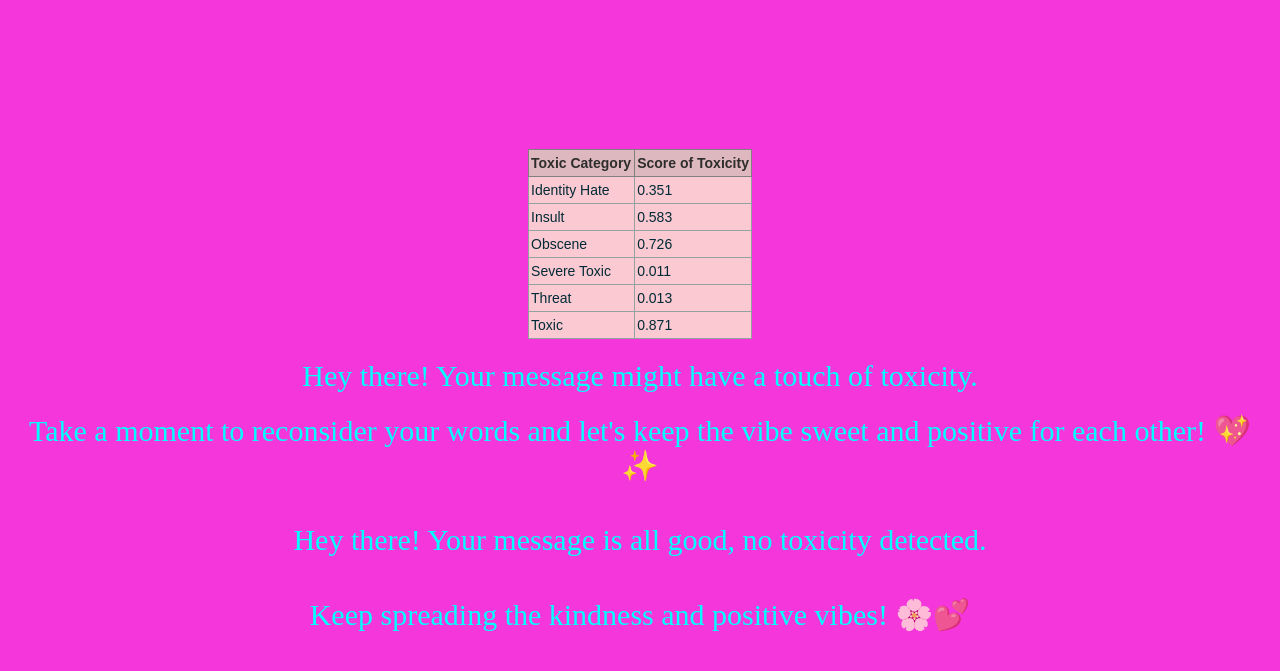
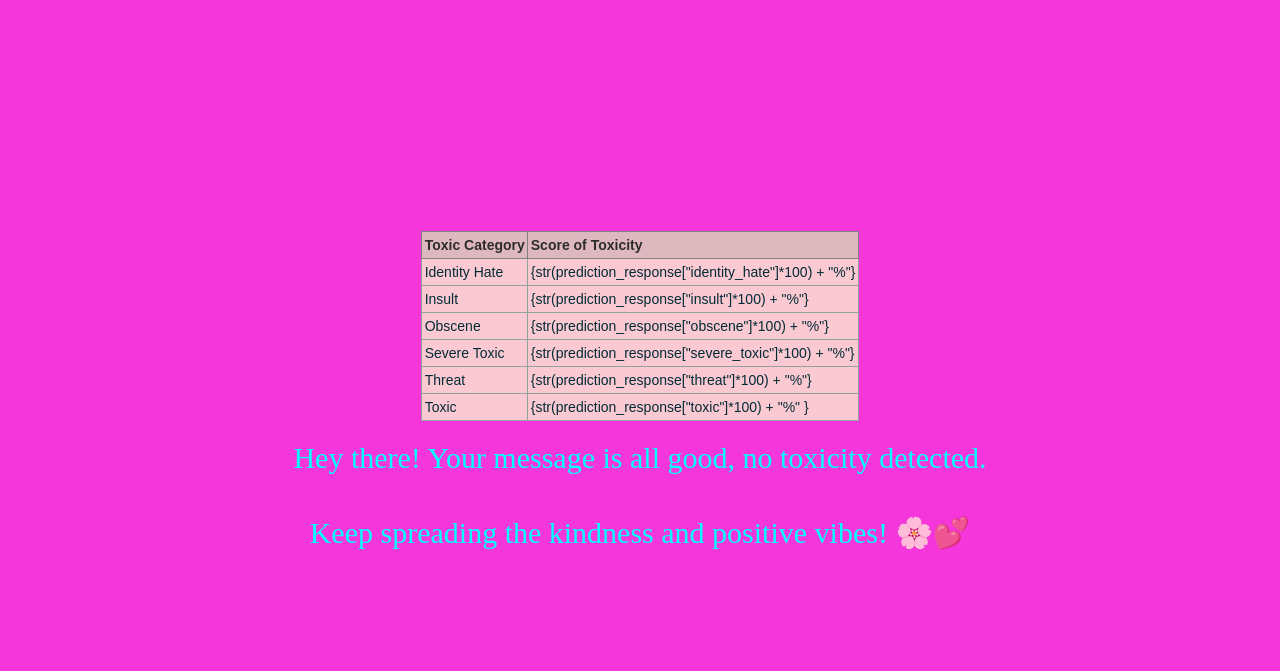
Before and after one commit to RomanNekrasov/toxicity-prediction-mlops-pipeline, a Flask app: template components/toxic-prediction-ui/src/templates/response-page.html in a window 1280 px wide. Shown: the top 671 px of the page. Run offline with Flask 3, Linux system fonts and the light colour scheme; the template is opened without the code that fills it, so the values that code supplies are empty.

Commit message:
HTML response with table and if statements

```diff
--- a/components/toxic-prediction-ui/src/templates/response-page.html
+++ b/components/toxic-prediction-ui/src/templates/response-page.html
@@ -68,55 +68,30 @@
         <tbody>
           <tr>
             <td class="tg-0lax">Identity Hate</td>
-            <td class="tg-0lax">0.351</td>
+            <td class="tg-0lax">{str(prediction_response["identity_hate"]*100) + "%"}</td>
           </tr>
           <tr>
             <td class="tg-0lax">Insult</td>
-            <td class="tg-0lax">0.583</td>
+            <td class="tg-0lax">{str(prediction_response["insult"]*100) + "%"}</td>
           </tr>
           <tr>
             <td class="tg-0lax">Obscene </td>
-            <td class="tg-0lax">0.726</td>
+            <td class="tg-0lax">{str(prediction_response["obscene"]*100) + "%"}</td>
           </tr>
           <tr>
             <td class="tg-0lax">Severe Toxic</td>
-            <td class="tg-0lax">0.011</td>
+            <td class="tg-0lax">{str(prediction_response["severe_toxic"]*100) + "%"}</td>
           </tr>
           <tr>
             <td class="tg-0lax">Threat</td>
-            <td class="tg-0lax">0.013</td>
+            <td class="tg-0lax">{str(prediction_response["threat"]*100) + "%"}</td>
           </tr>
           <tr>
             <td class="tg-0lax">Toxic</td>
-            <td class="tg-0lax">0.871</td>
+            <td class="tg-0lax">{str(prediction_response["toxic"]*100) + "%" }</td>
           </tr>
         </tbody>
         </table>
-
-        <script>
-            // Assume the toxicity_scores variable is provided from the backend
-            var toxicity_scores = {
-                'toxic': 0.871,
-                'identity_hate': 0.351,
-                'insult': 0.583,
-                'obscene': 0.726,
-                'severe_toxic': 0.011,
-                'threat': 0.013,
-            };
-
-            // Frontend logic to check toxicity score and update the page
-            document.addEventListener("DOMContentLoaded", function () {
-                if (toxicity_scores.toxic > 0.70) {
-                    document.getElementById("toxicity-message").innerHTML =
-                        "<p>Hey there! Your message might have a touch of toxicity.</p>" +
-                        "<p>Take a moment to reconsider your words and let's keep the vibe sweet and positive for each other! 💖✨</p>";
-                } else {
-                    document.getElementById("toxicity-message").innerHTML =
-                        "<p>Hey there! Your message is all good, no toxicity detected.</p>" +
-                        "<p>Keep spreading the kindness and positive vibes! 🌸💕</p>";
-                }
-            });
-        </script>
     </head>
     <body>
         <div id="toxicity-message"></div>
@@ -124,12 +99,7 @@
     </html>
 
 
-
-
-
-
-
-{% if prediction_variable == true %}
+{% if prediction_response["toxic"] > 0.7 %}
     <p>Hey there! Your message might have a touch of toxicity.</p>
     <p>Take a moment to reconsider your words and let's keep the vibe sweet and positive for each other! 💖✨</p>
 {% else %}
```
